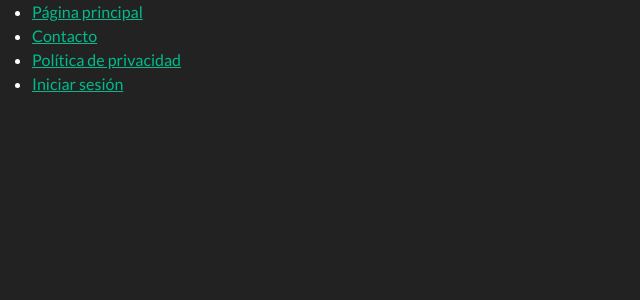
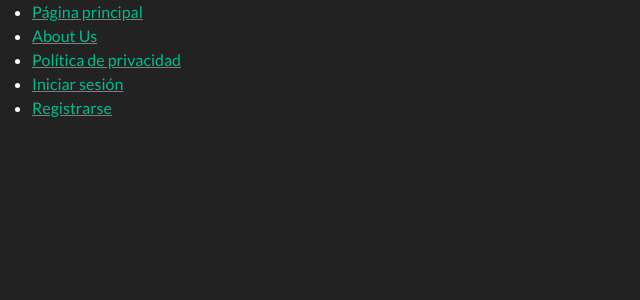
Before and after one commit to Expentor/origendelosmemes, a PHP site: page /partials/header-navbar.php in a window 1280 px wide. Shown: the top 300 px of the page, without its empty margins (0-640 px from the left). Run offline with PHP 8.4, Linux system fonts and the light colour scheme; some libraries are stand-ins or nearby versions.

Commit message:
Update header-navbar.php

```diff
--- a/partials/header-navbar.php
+++ b/partials/header-navbar.php
@@ -1,3 +1,4 @@
+<?php session_start(); ?>
 <!DOCTYPE html>
 <html>
 <head>
@@ -5,6 +6,7 @@
 	<meta name="viewport" content="width=device-width, initial-scale=1">
 	<title>BLOGEM - Un blog sobre memes... :trollface:</title>
 	<link rel="stylesheet" type="text/css" href="styles.css">
+
 	<link rel="preconnect" href="https://fonts.googleapis.com">
 	<link rel="preconnect" href="https://fonts.gstatic.com" crossorigin>
 	<link href="https://fonts.googleapis.com/css2?family=Lato:ital,wght@0,400;0,700;1,400&display=swap" rel="stylesheet">
@@ -31,18 +33,26 @@
 				<i class="fas fa-bars"></i>
 			</div>
 			<ul id="menu">
-				<li><a href="#">Página principal</a></li>
-				<li><a href="#">Contacto</a></li>
-				<li><a href="#">Política de privacidad</a></li>
-				<?php if (isset($_SESSION["user"])): ?>
+				<li><i class="fas fa-home"></i><a href="index.php">  Página principal</a></li>
+				<li><i class="fas fa-user"></i><a href="aboutUs.html">  About Us</a></li>
+				<li><i class="fas fa-user-secret"></i><a href="#">  Política de privacidad</a></li>
+				 <?php if (isset($_SESSION["user"]) || isset($_SESSION["admin"])): ?>  <!-- Subject to change -->
 					<li class="different-li"><a href="logout.php" class="button-link">Salir de la sesión</a></li>
+					<?php else: ?>
+						<li class="different-li"><a href="login.php" class="button-link">Iniciar sesión</a></li>
+						<li class="different-li"><a href="register.php" class="button-link">Registrarse</a></li>
 					<?php endif ?>
-				<li class="different-li"><a href="login.php" class="button-link">Iniciar sesión</a></li>
-			</ul>
-			<?php if (isset($_SESSION["user"])):
+					<?php if (isset($_SESSION["user"])):
 				?>
           <div>
-            <?= $_SESSION["user"]["email"] ?>
+            <h5><?= $_SESSION["user"]["username"] ?></h5>
           </div>
         <?php endif ?>
-			</nav>
+		<?php if (isset($_SESSION["admin"])):
+				?>
+          <div>
+            <h5><?= $_SESSION["admin"]["email"] ?></h5>
+          </div>
+        <?php endif ?>
+			</ul>
+		</nav>
```
